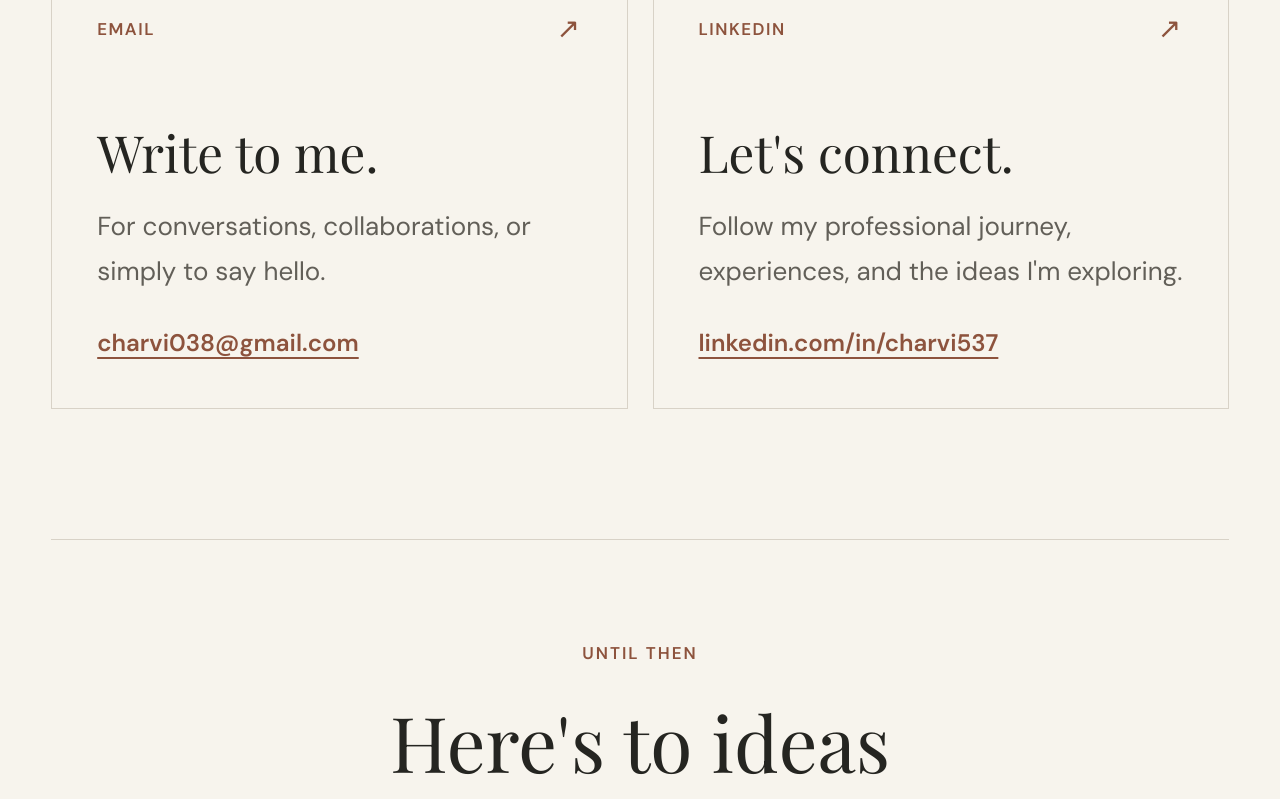
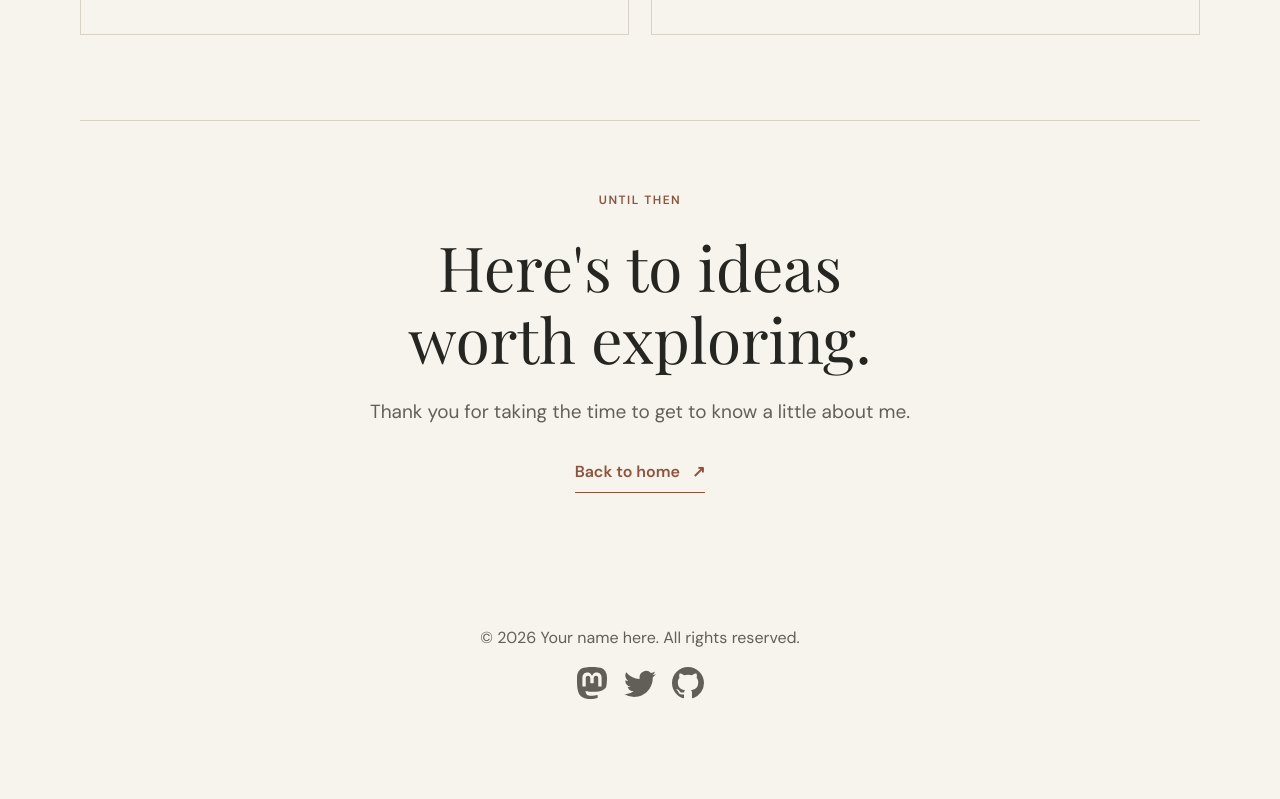
Before and after one commit to charviagg/charvi-website, an Astro site: page /contact in a window 1280 px wide. Shown: the part 860-1659 px from the top of the page. Built offline with nearby package versions, Linux system fonts and the light colour scheme; Astro itself is replaced by a stand-in of ours.

Commit message:
Improve website typography and spacing

```diff
--- a/src/pages/contact.astro
+++ b/src/pages/contact.astro
@@ -25,6 +25,8 @@ import { SITE_TITLE } from '../consts';
 
     <main class="contact-page">
 
+      <!-- INTRODUCTION -->
+
       <section class="contact-intro">
         <p class="eyebrow">LET'S CONNECT</p>
 
@@ -41,6 +43,8 @@ import { SITE_TITLE } from '../consts';
         </p>
       </section>
 
+      <!-- CONTACT CARDS -->
+
       <section class="contact-section">
 
         <div class="section-label">
@@ -49,6 +53,8 @@ import { SITE_TITLE } from '../consts';
         </div>
 
         <div class="contact-grid">
+
+          <!-- EMAIL -->
 
           <a
             class="contact-card"
@@ -72,6 +78,8 @@ import { SITE_TITLE } from '../consts';
               </span>
             </div>
           </a>
+
+          <!-- LINKEDIN -->
 
           <a
             class="contact-card"
@@ -102,7 +110,10 @@ import { SITE_TITLE } from '../consts';
         </div>
       </section>
 
+      <!-- CLOSING -->
+
       <section class="contact-ending">
+
         <p class="eyebrow">UNTIL THEN</p>
 
         <h2>
@@ -118,6 +129,7 @@ import { SITE_TITLE } from '../consts';
         <a href="/" class="home-link">
           Back to home <span>↗</span>
         </a>
+
       </section>
 
     </main>
@@ -128,17 +140,19 @@ import { SITE_TITLE } from '../consts';
 
 <style>
   .contact-page {
-    width: min(92%, 1400px);
+    width: min(90%, 1120px);
     margin: 0 auto;
-    padding: 90px 0 100px;
+    padding: 55px 0 65px;
     color: #252521;
   }
 
+  /* EDITORIAL LABELS */
+
   .eyebrow {
     font-family: 'DM Sans', sans-serif;
-    font-size: 17px;
+    font-size: 12px;
     font-weight: 600;
-    letter-spacing: 2px;
+    letter-spacing: 1.5px;
     color: #8d533d;
     margin: 0;
   }
@@ -146,17 +160,17 @@ import { SITE_TITLE } from '../consts';
   /* INTRODUCTION */
 
   .contact-intro {
-    max-width: 1150px;
-    padding: 30px 0 120px;
+    max-width: 900px;
+    padding: 15px 0 75px;
   }
 
   .contact-intro h1 {
     font-family: 'Playfair Display', Georgia, serif;
-    font-size: clamp(58px, 7vw, 105px);
+    font-size: clamp(44px, 5.5vw, 72px);
     font-weight: 400;
-    line-height: 1.12;
-    letter-spacing: -2px;
-    margin: 30px 0 40px;
+    line-height: 1.15;
+    letter-spacing: -1px;
+    margin: 20px 0 25px;
   }
 
   .contact-intro h1 span {
@@ -164,10 +178,11 @@ import { SITE_TITLE } from '../consts';
   }
 
   .intro-text {
-    max-width: 850px;
-    font-size: 30px;
+    max-width: 680px;
+    font-size: 22px;
     line-height: 1.6;
     color: #625f58;
+    margin: 0;
   }
 
   /* SECTION LABEL */
@@ -175,15 +190,15 @@ import { SITE_TITLE } from '../consts';
   .section-label {
     display: flex;
     align-items: center;
-    gap: 25px;
-    margin-bottom: 45px;
+    gap: 18px;
+    margin-bottom: 30px;
   }
 
   .section-label span {
     font-family: 'DM Sans', sans-serif;
-    font-size: 17px;
+    font-size: 12px;
     font-weight: 600;
-    letter-spacing: 1.5px;
+    letter-spacing: 1.2px;
     color: #8d533d;
     white-space: nowrap;
   }
@@ -197,112 +212,126 @@ import { SITE_TITLE } from '../consts';
   /* CONTACT CARDS */
 
   .contact-section {
-    margin-bottom: 130px;
+    margin-bottom: 85px;
   }
 
   .contact-grid {
     display: grid;
     grid-template-columns: repeat(2, minmax(0, 1fr));
-    gap: 25px;
+    gap: 22px;
   }
 
   .contact-card {
     min-width: 0;
-    min-height: 450px;
-    padding: 45px;
+    min-height: 300px;
+    padding: 32px;
     border: 1px solid #d8d2c7;
     text-decoration: none;
     color: #252521;
+
     display: flex;
     flex-direction: column;
     justify-content: space-between;
+    gap: 35px;
+
     transition:
       background 0.2s ease,
-      border-color 0.2s ease;
+      border-color 0.2s ease,
+      transform 0.2s ease;
   }
 
   .contact-card:hover {
     background: #eee7dd;
     border-color: #8d533d;
+    transform: translateY(-3px);
+  }
+
+  .contact-card:focus-visible {
+    outline: 2px solid #8d533d;
+    outline-offset: 4px;
   }
 
   .card-top {
     display: flex;
     justify-content: space-between;
     align-items: center;
-    gap: 20px;
+    gap: 15px;
+
     font-family: 'DM Sans', sans-serif;
-    font-size: 17px;
+    font-size: 12px;
     font-weight: 600;
     letter-spacing: 1.5px;
     color: #8d533d;
   }
 
   .arrow {
-    font-size: 28px;
+    font-size: 23px;
     font-weight: 400;
   }
 
   .card-content h2 {
     font-family: 'Playfair Display', Georgia, serif;
-    font-size: clamp(40px, 4vw, 58px);
+    font-size: clamp(32px, 3.5vw, 44px);
     font-weight: 400;
-    margin: 0 0 22px;
+    line-height: 1.2;
+    margin: 0 0 15px;
   }
 
   .card-content p {
     font-family: 'DM Sans', sans-serif;
-    font-size: 26px;
+    font-size: 18px;
     line-height: 1.65;
     color: #625f58;
-    margin: 0 0 30px;
+    margin: 0 0 22px;
   }
 
   .contact-detail {
     display: block;
     font-family: 'DM Sans', sans-serif;
-    font-size: clamp(18px, 2vw, 24px);
+    font-size: 17px;
     font-weight: 600;
     color: #8d533d;
     overflow-wrap: anywhere;
     text-decoration: underline;
-    text-underline-offset: 6px;
+    text-underline-offset: 5px;
   }
 
   /* CLOSING */
 
   .contact-ending {
     text-align: center;
-    padding: 100px 20px 60px;
+    padding: 70px 20px 35px;
     border-top: 1px solid #d8d2c7;
   }
 
   .contact-ending h2 {
     font-family: 'Playfair Display', Georgia, serif;
-    font-size: clamp(50px, 6vw, 85px);
+    font-size: clamp(42px, 5vw, 62px);
     font-weight: 400;
     line-height: 1.15;
-    margin: 30px 0;
+    margin: 22px 0;
   }
 
   .contact-ending > p:not(.eyebrow) {
-    max-width: 700px;
-    margin: 0 auto 40px;
-    font-size: 26px;
-    line-height: 1.7;
+    max-width: 600px;
+    margin: 0 auto 28px;
+    font-size: 19px;
+    line-height: 1.65;
     color: #625f58;
   }
 
   .home-link {
     display: inline-flex;
     align-items: center;
-    gap: 15px;
+    gap: 12px;
+
     font-family: 'DM Sans', sans-serif;
-    font-size: 21px;
+    font-size: 16px;
     font-weight: 600;
     color: #8d533d;
     text-decoration: none;
-    padding-bottom: 8px;
+
+    padding-bottom: 6px;
     border-bottom: 1px solid #8d533d;
   }
 
@@ -310,23 +339,24 @@ import { SITE_TITLE } from '../consts';
     color: #693c2b;
   }
 
-  /* MOBILE */
+  /* TABLET AND MOBILE */
 
   @media (max-width: 800px) {
     .contact-page {
-      padding-top: 45px;
+      width: min(90%, 620px);
+      padding-top: 35px;
     }
 
     .contact-intro {
-      padding-bottom: 75px;
+      padding-bottom: 55px;
     }
 
     .contact-intro h1 {
-      font-size: clamp(48px, 10vw, 75px);
+      font-size: clamp(40px, 8vw, 60px);
     }
 
     .intro-text {
-      font-size: 23px;
+      font-size: 20px;
     }
 
     .contact-grid {
@@ -334,28 +364,42 @@ import { SITE_TITLE } from '../consts';
     }
 
     .contact-card {
-      min-height: 360px;
-      padding: 30px;
+      min-height: 260px;
+      padding: 27px;
+    }
+
+    .card-content h2 {
+      font-size: 36px;
     }
 
     .card-content p {
-      font-size: 21px;
+      font-size: 17px;
+    }
+
+    .contact-section {
+      margin-bottom: 65px;
+    }
+
+    .contact-ending {
+      padding: 55px 0 25px;
+    }
+
+    .contact-ending > p:not(.eyebrow) {
+      font-size: 17px;
     }
 
     .section-label span {
-      font-size: 14px;
+      font-size: 11px;
+    }
+  }
+
+  @media (prefers-reduced-motion: reduce) {
+    .contact-card {
+      transition: none;
     }
 
-    .contact-section {
-      margin-bottom: 80px;
-    }
-
-    .contact-ending {
-      padding-top: 75px;
-    }
-
-    .contact-ending > p:not(.eyebrow) {
-      font-size: 21px;
+    .contact-card:hover {
+      transform: none;
     }
   }
 </style>
--- a/src/pages/work.astro
+++ b/src/pages/work.astro
@@ -55,8 +55,6 @@ const experiences = [
     <Header />
 
     <main class="work-page">
-
-      <!-- INTRODUCTION -->
 
       <section class="work-intro">
         <p class="eyebrow">
@@ -273,51 +271,48 @@ const experiences = [
 
 <style>
   .work-page {
-    width: min(92%, 1400px);
+    width: min(90%, 1120px);
     margin: 0 auto;
-    padding: 90px 0 100px;
+    padding: 55px 0 65px;
     color: #252521;
   }
 
-  /* INTRO */
+  /* INTRODUCTION */
 
   .work-intro {
-    padding: 25px 0 130px;
-    max-width: 1150px;
+    max-width: 850px;
+    padding: 15px 0 75px;
   }
 
   .eyebrow {
     font-family: 'DM Sans', sans-serif;
-    font-size: 17px;
+    font-size: 12px;
     font-weight: 600;
-    letter-spacing: 2px;
+    letter-spacing: 1.5px;
     color: #8d533d;
     margin: 0;
   }
 
   .work-intro h1 {
     font-family: 'Playfair Display', Georgia, serif;
-    font-size: clamp(65px, 8vw, 115px);
+    font-size: clamp(48px, 6vw, 78px);
     font-weight: 400;
-    line-height: 1.1;
-    letter-spacing: -2px;
-    margin: 30px 0 35px;
+    line-height: 1.12;
+    letter-spacing: -1px;
+    margin: 20px 0 25px;
   }
 
-  .work-intro h1 em {
-    font-weight: 400;
-    color: #8d533d;
-  }
-
+  .work-intro h1 em,
   .work-intro h1 span {
     color: #8d533d;
   }
 
   .intro-description {
-    max-width: 850px;
-    font-size: 30px;
-    line-height: 1.6;
+    max-width: 650px;
+    font-size: 22px;
+    line-height: 1.55;
     color: #625f58;
+    margin: 0;
   }
 
   /* SECTION LABELS */
@@ -325,15 +320,15 @@ const experiences = [
   .section-label {
     display: flex;
     align-items: center;
-    gap: 25px;
-    margin-bottom: 65px;
+    gap: 18px;
+    margin-bottom: 35px;
   }
 
   .section-label span {
     font-family: 'DM Sans', sans-serif;
-    font-size: 17px;
+    font-size: 12px;
     font-weight: 600;
-    letter-spacing: 1.5px;
+    letter-spacing: 1.2px;
     color: #8d533d;
     white-space: nowrap;
   }
@@ -347,89 +342,94 @@ const experiences = [
   /* FEATURED PROJECTS */
 
   .featured-project {
-    margin-bottom: 140px;
+    margin-bottom: 85px;
   }
 
   .project-layout {
     display: grid;
-    grid-template-columns: 1fr 1fr;
-    gap: 100px;
+    grid-template-columns: 0.9fr 1.1fr;
+    gap: 60px;
+    align-items: start;
   }
 
   .project-type {
     font-family: 'DM Sans', sans-serif;
-    font-size: 17px;
+    font-size: 12px;
     font-weight: 600;
-    letter-spacing: 1.5px;
+    letter-spacing: 1.2px;
     color: #8d533d;
-    margin: 0 0 28px;
+    margin: 0 0 20px;
   }
 
   .project-heading h2 {
     font-family: 'Playfair Display', Georgia, serif;
-    font-size: clamp(48px, 5vw, 75px);
+    font-size: clamp(36px, 4vw, 52px);
     font-weight: 400;
-    line-height: 1.15;
-    margin: 0 0 30px;
+    line-height: 1.18;
+    margin: 0 0 20px;
   }
 
   .project-subtitle {
-    font-size: 22px;
+    font-size: 17px;
+    line-height: 1.5;
     color: #625f58;
+    margin: 0;
   }
 
   .project-story p {
-    font-size: 26px;
+    font-size: 18px;
     line-height: 1.7;
     color: #625f58;
-    margin: 0 0 28px;
+    margin: 0 0 18px;
   }
 
   .project-status {
     display: inline-flex;
     align-items: center;
-    gap: 12px;
+    gap: 10px;
     border-top: 1px solid #d8d2c7;
-    padding-top: 24px;
-    margin-top: 15px;
+    padding-top: 18px;
+    margin-top: 6px;
 
     font-family: 'DM Sans', sans-serif;
-    font-size: 16px;
+    font-size: 11px;
     font-weight: 600;
     letter-spacing: 1px;
     color: #8d533d;
   }
 
   .status-dot {
-    width: 8px;
-    height: 8px;
+    width: 7px;
+    height: 7px;
     border-radius: 50%;
     background: #8d533d;
+    flex-shrink: 0;
   }
 
   /* EXPERIENCE SECTION */
 
   .experience-section {
-    margin-bottom: 150px;
+    margin-bottom: 85px;
   }
 
   .experience-intro {
     display: grid;
-    grid-template-columns: 1fr 1fr;
-    gap: 90px;
-    margin-bottom: 75px;
+    grid-template-columns: 0.9fr 1.1fr;
+    gap: 60px;
+    margin-bottom: 40px;
+    align-items: start;
   }
 
   .experience-intro h2 {
     font-family: 'Playfair Display', Georgia, serif;
-    font-size: clamp(45px, 4.5vw, 65px);
+    font-size: clamp(36px, 4vw, 50px);
     font-weight: 400;
     line-height: 1.2;
     margin: 0;
   }
 
   .experience-intro p {
-    font-size: 26px;
+    font-size: 18px;
     line-height: 1.7;
     color: #625f58;
     margin: 0;
@@ -441,34 +441,36 @@ const experiences = [
 
   .experience-row {
     display: grid;
-    grid-template-columns: 60px 1fr 1.1fr;
-    gap: 35px;
+    grid-template-columns: 35px 0.9fr 1.1fr;
+    gap: 25px;
     align-items: start;
-    padding: 42px 0;
+    padding: 28px 0;
     border-bottom: 1px solid #d8d2c7;
   }
 
   .experience-number {
     font-family: 'DM Sans', sans-serif;
-    font-size: 17px;
+    font-size: 12px;
     color: #8d533d;
   }
 
   .experience-details h3 {
     font-family: 'Playfair Display', Georgia, serif;
-    font-size: 36px;
+    font-size: 26px;
     font-weight: 400;
-    margin: 0 0 12px;
+    line-height: 1.25;
+    margin: 0 0 10px;
   }
 
   .organization {
-    font-size: 20px;
+    font-size: 15px;
+    line-height: 1.5;
     color: #8d533d;
     margin: 0;
   }
 
   .experience-description {
-    font-size: 25px;
+    font-size: 18px;
     line-height: 1.7;
     color: #625f58;
     margin: 0;
@@ -478,22 +480,22 @@ const experiences = [
 
   .work-ending {
     text-align: center;
-    padding: 100px 20px 60px;
+    padding: 70px 20px 35px;
     border-top: 1px solid #d8d2c7;
   }
 
   .work-ending h2 {
     font-family: 'Playfair Display', Georgia, serif;
-    font-size: clamp(55px, 6vw, 85px);
+    font-size: clamp(42px, 5vw, 64px);
     font-weight: 400;
     line-height: 1.15;
-    margin: 30px 0;
+    margin: 22px 0;
   }
 
   .work-ending > p:not(.eyebrow) {
-    max-width: 800px;
-    margin: 0 auto 40px;
-    font-size: 26px;
+    max-width: 620px;
+    margin: 0 auto 30px;
+    font-size: 19px;
     line-height: 1.7;
     color: #625f58;
   }
@@ -501,13 +503,13 @@ const experiences = [
   .journal-link {
     display: inline-flex;
     align-items: center;
-    gap: 15px;
+    gap: 12px;
     font-family: 'DM Sans', sans-serif;
-    font-size: 21px;
+    font-size: 16px;
     font-weight: 600;
     color: #8d533d;
     text-decoration: none;
-    padding-bottom: 8px;
+    padding-bottom: 6px;
     border-bottom: 1px solid #8d533d;
   }
 
@@ -515,77 +517,79 @@ const experiences = [
     color: #693c2b;
   }
 
-  /* MOBILE */
+  /* TABLET AND MOBILE */
 
   @media (max-width: 800px) {
     .work-page {
-      padding-top: 50px;
+      width: min(90%, 620px);
+      padding-top: 35px;
     }
 
     .work-intro {
-      padding-bottom: 80px;
+      padding-bottom: 60px;
     }
 
     .work-intro h1 {
-      font-size: clamp(52px, 10vw, 80px);
+      font-size: clamp(43px, 9vw, 62px);
     }
 
     .intro-description {
-      font-size: 23px;
+      font-size: 20px;
     }
 
     .project-layout,
     .experience-intro {
       grid-template-columns: 1fr;
-      gap: 35px;
+      gap: 25px;
     }
 
     .featured-project {
-      margin-bottom: 90px;
+      margin-bottom: 65px;
     }
 
     .section-label {
-      margin-bottom: 40px;
+      margin-bottom: 28px;
     }
 
     .section-label span {
-      font-size: 13px;
+      font-size: 11px;
       white-space: normal;
     }
 
     .project-heading h2 {
-      font-size: 48px;
+      font-size: clamp(34px, 7vw, 44px);
     }
 
     .project-story p,
     .experience-intro p {
-      font-size: 21px;
+      font-size: 17px;
     }
 
     .experience-row {
-      grid-template-columns: 40px 1fr;
-      gap: 20px;
+      grid-template-columns: 25px 1fr;
+      gap: 12px 18px;
+      padding: 24px 0;
     }
 
     .experience-description {
       grid-column: 2;
-      font-size: 21px;
+      font-size: 17px;
     }
 
     .experience-details h3 {
-      font-size: 30px;
+      font-size: 25px;
     }
 
     .experience-section {
-      margin-bottom: 90px;
+      margin-bottom: 65px;
     }
 
     .work-ending {
-      padding-top: 75px;
+      padding: 55px 0 25px;
     }
 
     .work-ending > p:not(.eyebrow) {
-      font-size: 21px;
+      font-size: 17px;
     }
   }
 </style>
--- a/src/styles/global.css
+++ b/src/styles/global.css
@@ -2,10 +2,10 @@
 /*
  * CHARVI AGGARWAL
  * Global Website Styles
- * Editorial / Warm Minimalist Design
+ * Warm Minimalist / Editorial Design
  *
- * Larger, more readable body typography.
- * Heading sizes remain unchanged.
+ * Balanced typography for a polished,
+ * comfortable reading experience.
  */
 
 :root {
@@ -16,7 +16,6 @@
   --gray: 98, 95, 88;
   --gray-light: 235, 230, 220;
   --gray-dark: 37, 37, 33;
-
   --gray-gradient: #f7f4ed, #f7f4ed;
 
   --box-shadow: 0 4px 20px rgba(37, 37, 33, 0.06);
@@ -26,11 +25,11 @@
   --text-secondary: #625f58;
   --border-color: #d8d2c7;
 
-  /* Consistent font sizes */
-  --body-size: 26px;
-  --intro-size: 30px;
-  --label-size: 17px;
-  --nav-size: 23px;
+  /* Balanced font sizes */
+  --body-size: 19px;
+  --intro-size: 23px;
+  --label-size: 13px;
+  --nav-size: 16px;
 }
 
 /* BASE */
@@ -40,7 +39,7 @@
 }
 
 html {
-  font-size: 18px;
+  font-size: 16px;
   scroll-behavior: smooth;
 }
 
@@ -50,7 +49,7 @@ body {
 
   font-family: 'DM Sans', Arial, sans-serif;
   font-size: var(--body-size);
-  line-height: 1.7;
+  line-height: 1.65;
 
   color: var(--text-primary);
   background: var(--background);
@@ -68,7 +67,7 @@ main {
   padding: 0;
 }
 
-/* HEADINGS — ORIGINAL SIZES PRESERVED */
+/* HEADINGS */
 
 h1,
 h2,
@@ -78,39 +77,39 @@ h5,
 h6 {
   font-family: 'Playfair Display', Georgia, serif;
   color: var(--text-primary);
-  line-height: 1.15;
+  line-height: 1.2;
   font-weight: 400;
 }
 
 h1 {
-  font-size: clamp(54px, 6vw, 90px);
+  font-size: clamp(46px, 5vw, 76px);
 }
 
 h2 {
-  font-size: clamp(36px, 4vw, 56px);
+  font-size: clamp(32px, 3.5vw, 50px);
 }
 
 h3 {
-  font-size: clamp(28px, 3vw, 40px);
+  font-size: clamp(25px, 2.5vw, 34px);
 }
 
 h4 {
-  font-size: 26px;
+  font-size: 24px;
 }
 
 h5 {
-  font-size: 23px;
+  font-size: 21px;
 }
 
 h6 {
-  font-size: 20px;
+  font-size: 18px;
 }
 
 /* BODY TEXT */
 
 p {
   font-size: var(--body-size);
-  line-height: 1.7;
+  line-height: 1.65;
   margin: 0 0 1.2em;
 }
 
@@ -120,49 +119,27 @@ b {
 }
 
 /*
- * READABILITY ACROSS ALL PAGES
+ * TYPOGRAPHY
  *
- * These rules override smaller paragraph sizes
- * set inside individual Astro pages.
+ * Let individual pages control their own
+ * special typography and layouts.
  *
- * They do not change heading sizes.
+ * Avoid !important so that page-specific
+ * styles work as intended.
  */
-
-/* All regular paragraphs */
-
-body main p:not(.eyebrow):not(.role):not(.project-category) {
-  font-size: var(--body-size) !important;
-  line-height: 1.7 !important;
-}
-
-/* Homepage and About page introductions */
 
 body main .intro,
 body main .intro-lead {
-  font-size: var(--intro-size) !important;
-  line-height: 1.55 !important;
+  font-size: var(--intro-size);
+  line-height: 1.55;
 }
 
-/* Project, experience and section descriptions */
-
-body main .section-copy p,
-body main .intro-copy p,
-body main .experience-item p:not(.role),
-body main .personal-grid p,
-body main .project p,
-body main .closing p:not(.eyebrow) {
-  font-size: var(--body-size) !important;
-  line-height: 1.7 !important;
+body main p.reflection {
+  font-size: 23px;
+  line-height: 1.6;
 }
 
-/* Special reflective paragraphs */
-
-body main p.reflection {
-  font-size: 30px !important;
-  line-height: 1.55 !important;
-}
-
-/* Small editorial labels */
+/* SMALL EDITORIAL LABELS */
 
 body main .eyebrow,
 body main .project-top,
@@ -171,9 +148,9 @@ body main .experience-meta,
 body main .personal-number,
 body main .section-note,
 body main .role {
-  font-size: var(--label-size) !important;
-  line-height: 1.55 !important;
-  letter-spacing: 0.5px;
+  font-size: var(--label-size);
+  line-height: 1.5;
+  letter-spacing: 1px;
 }
 
 /* LINKS */
@@ -193,22 +170,17 @@ a:focus-visible {
 
 /* HEADER AND NAVIGATION */
 
-/*
- * Keeps the existing header design,
- * but makes navigation text larger.
- */
-
 header nav a {
-  font-size: var(--nav-size) !important;
+  font-size: var(--nav-size);
 }
 
 header.site-header .nav-links a {
-  font-size: var(--nav-size) !important;
+  font-size: var(--nav-size);
   line-height: 1.4;
 }
 
 header.site-header .site-name {
-  font-size: 36px !important;
+  font-size: 30px;
 }
 
 /* BLOG CONTENT */
@@ -217,15 +189,14 @@ header.site-header .site-name {
   overflow-wrap: break-word;
 }
 
-.prose p {
-  font-size: var(--body-size) !important;
-  line-height: 1.8 !important;
-  margin-bottom: 1.6em;
-}
-
+.prose p,
 .prose li {
   font-size: var(--body-size);
   line-height: 1.8;
+}
+
+.prose p {
+  margin-bottom: 1.5em;
 }
 
 .prose ul,
@@ -238,7 +209,7 @@ header.site-header .site-name {
 textarea,
 input {
   font-family: inherit;
-  font-size: 20px;
+  font-size: 17px;
 }
 
 textarea {
@@ -283,11 +254,11 @@ pre > code {
 
 blockquote {
   border-left: 3px solid var(--accent);
-  padding: 0 0 0 24px;
+  padding-left: 24px;
   margin: 30px 0;
 
   font-family: 'Playfair Display', Georgia, serif;
-  font-size: 28px;
+  font-size: 24px;
   line-height: 1.6;
 
   color: var(--accent-dark);
@@ -303,98 +274,48 @@ hr {
 /* FOOTER */
 
 footer {
-  font-size: 20px;
+  font-size: 16px;
 }
 
 /* MOBILE */
 
 @media (max-width: 720px) {
-
   :root {
-    --body-size: 21px;
-    --intro-size: 24px;
-    --label-size: 14px;
-    --nav-size: 18px;
-  }
-
-  html {
-    font-size: 16px;
+    --body-size: 17px;
+    --intro-size: 20px;
+    --label-size: 12px;
+    --nav-size: 14px;
   }
 
   body {
     font-size: var(--body-size);
-    line-height: 1.7;
+    line-height: 1.65;
   }
-
-  main {
-    padding: 0;
-  }
-
-  /* Paragraphs */
-
-  body main p:not(.eyebrow):not(.role):not(.project-category),
-  body main .section-copy p,
-  body main .intro-copy p,
-  body main .experience-item p:not(.role),
-  body main .personal-grid p,
-  body main .project p,
-  body main .closing p:not(.eyebrow) {
-    font-size: var(--body-size) !important;
-    line-height: 1.7 !important;
-  }
-
-  /* Introductions */
 
   body main .intro,
   body main .intro-lead {
-    font-size: var(--intro-size) !important;
-    line-height: 1.6 !important;
+    font-size: var(--intro-size);
   }
 
-  /* Reflection text */
-
   body main p.reflection {
-    font-size: 24px !important;
+    font-size: 20px;
   }
-
-  /* Labels */
-
-  body main .eyebrow,
-  body main .project-top,
-  body main .project-category,
-  body main .experience-meta,
-  body main .personal-number,
-  body main .section-note,
-  body main .role {
-    font-size: var(--label-size) !important;
-  }
-
-  /* Blog */
 
   .prose p,
   .prose li {
-    font-size: var(--body-size) !important;
-  }
-
-  /* Navigation */
-
-  header nav a,
-  header.site-header .nav-links a {
-    font-size: var(--nav-size) !important;
+    font-size: var(--body-size);
   }
 
   header.site-header .site-name {
-    font-size: 29px !important;
+    font-size: 24px;
   }
 
-  /* Footer */
-
   footer {
-    font-size: 17px;
+    font-size: 15px;
   }
 }
 
-/* SCREEN READER ONLY */
+/* ACCESSIBILITY */
 
 .sr-only {
   border: 0;
```
